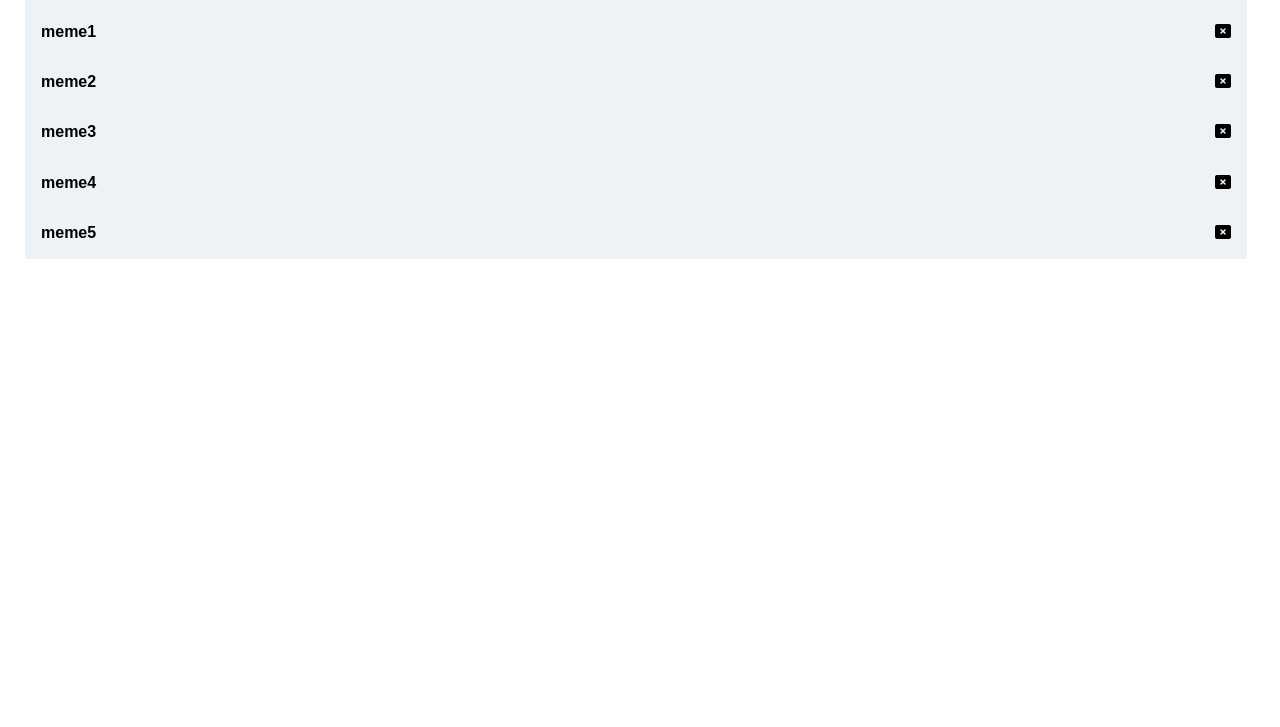
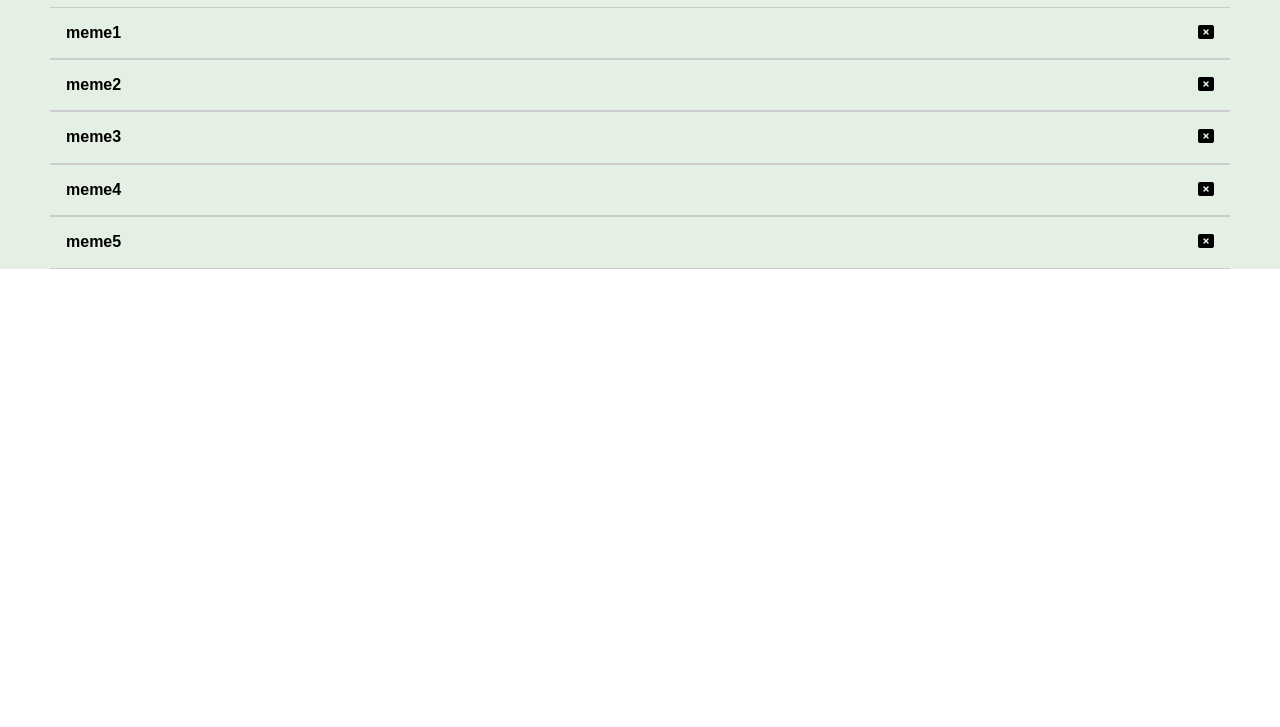
Before and after one commit to anna-blumenkrantz/cssBayan, a plain HTML site: page cssBayan/index.html in a window 1280 px wide. Shown: the part 73-800 px from the top of the page. Drawn offline with Linux system fonts and the light colour scheme.

Commit message:
feat: wrapper (Fri Mar,10,2023 15:49:31PM )

```diff
--- a/cssBayan/index.html
+++ b/cssBayan/index.html
@@ -4,7 +4,6 @@
     <meta charset="UTF-8">
     <meta http-equiv="X-UA-Compatible" content="IE=edge">
     <meta name="viewport" content="width=device-width, initial-scale=1.0">
-    <link rel="icon" type="image/x-icon" href="./assets/logo.svg">
     <link rel="stylesheet" href="style.css">
     <link rel="stylesheet" href="normalize.css">
     <link rel="stylesheet" href="https://kit.fontawesome.com/ae323ef11c.css" crossorigin="anonymous">
@@ -15,7 +14,6 @@
         <header class="header" >
            <h1>CSS Bayan</h1>
         </header>
-
         <div class="collapsible-accordion">
             <div class="collapsible-item">
                 <input type="checkbox" id="tab1">
@@ -72,6 +70,5 @@
             </div>
         </div>
     </div>
- </div>
 </body>
 </html>
--- a/cssBayan/style.css
+++ b/cssBayan/style.css
@@ -26,25 +26,18 @@ html {
 
 .wrapper {
     max-width: 1222px;
-    background: #edf2f7;
+    background: #e5f0e5;
     margin: 0 auto;
-    margin-left: 25px;
-    margin-right: 25px;
+    padding: 0 50px;
 }
 h1 {
-display: inline-block;
+    display: inline-block;
   font-size: 2em;
   margin: 0;
   margin-left: 25px;
 }
 img {
   border: 0;
-}
-
-* {
-  margin: 0;
-  padding: 0;
-  font-family: Arial, Helvetica, sans-serif;
 }
 
 input {
@@ -57,8 +50,11 @@ input {
   /* margin: 10px; */
   /* border-radius: 5px; */
   overflow: hidden;
+  border-top: 1px solid #ccc;
+  border-bottom: 1px solid #ccc;
   /* box-shadow: 0 4px 4px -2px rgba(0, 0, 0, 0.5); */
 }
+
 .collapsible-item-label {
   display: flex;
   justify-content: space-between;
```
Lines whose indentation alone changed are shown as unchanged.
